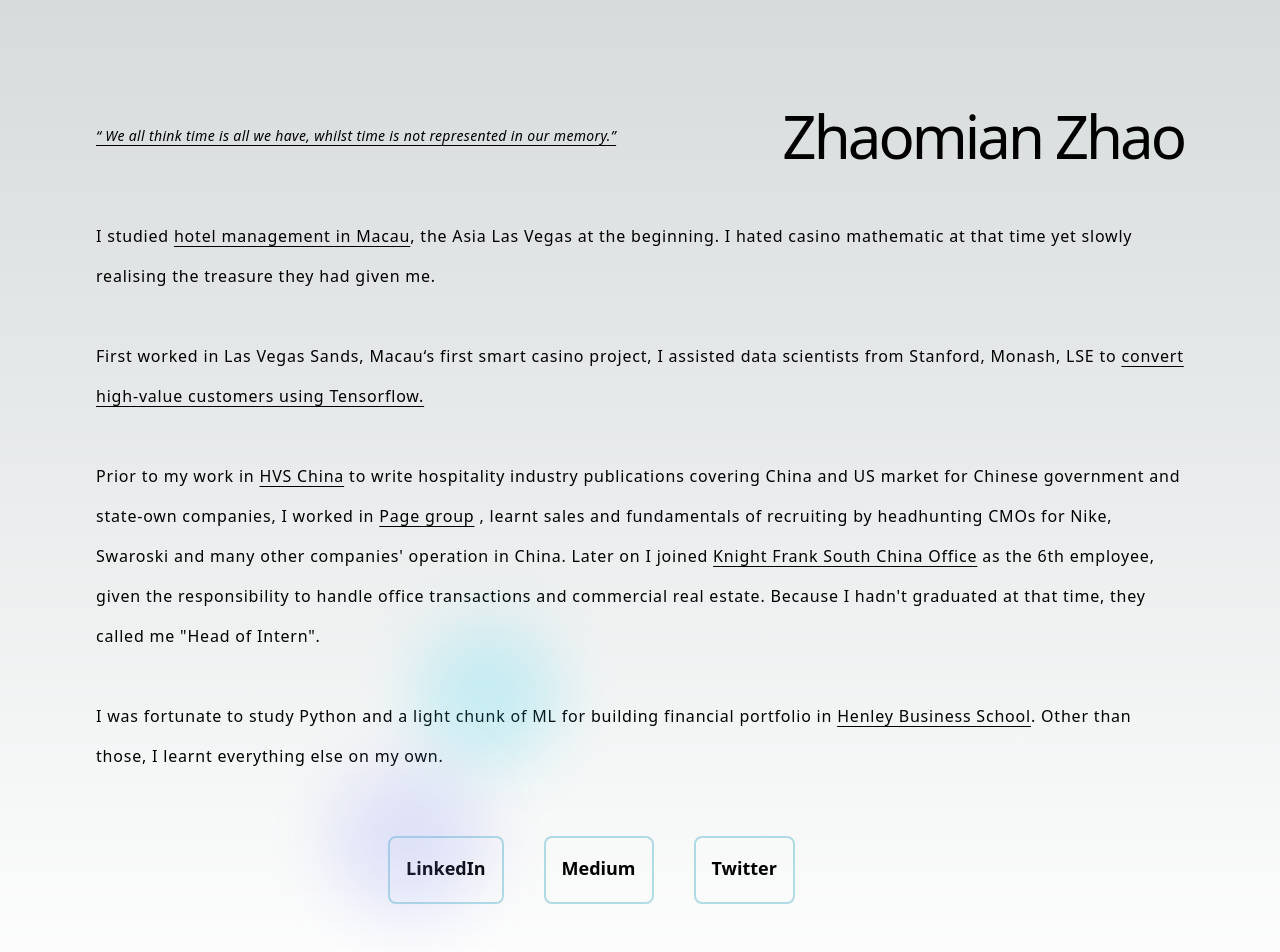
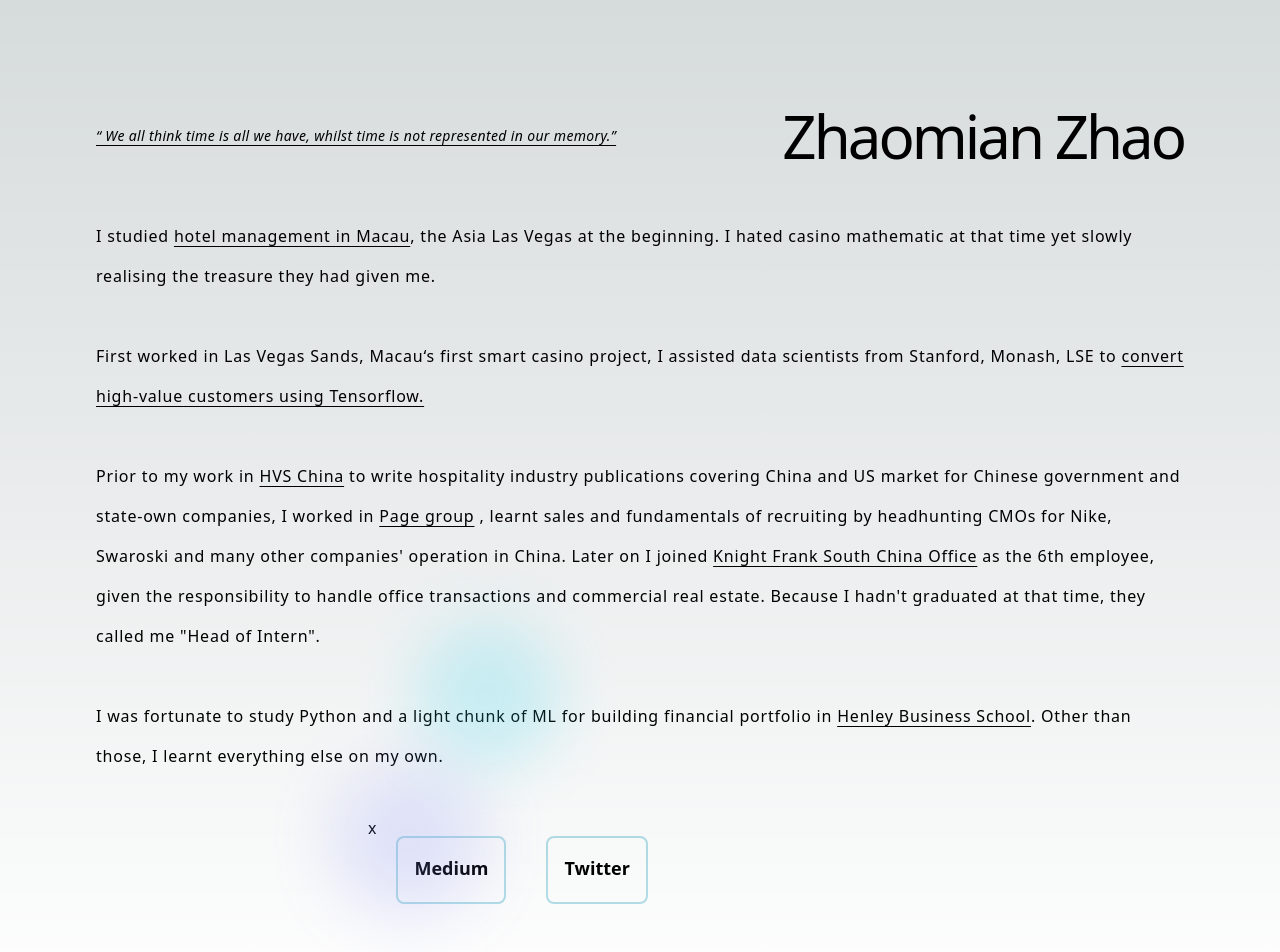
Before and after one commit to zmzlois/zhao-me, a Next.js app: page / in a window 1280 px wide. Shown: the top 952 px of the page. Built offline with nearby package versions, Linux system fonts and the light colour scheme.

Commit message:
Update index.tsx

```diff
--- a/pages/index.tsx
+++ b/pages/index.tsx
@@ -126,14 +126,7 @@
             </div>
           </div>
           <div className="md:flex flex-auto">
-            <div className="m-5">
-              <Card
-                href="https://www.linkedin.com/in/loiszhao/"
-                title="LinkedIn"
-                description=""
-                rel=""
-              />
-            </div>
+      x
             <div className="m-5">
               <Card
                 href="https://medium.com/@zhaomianzhao"
```
